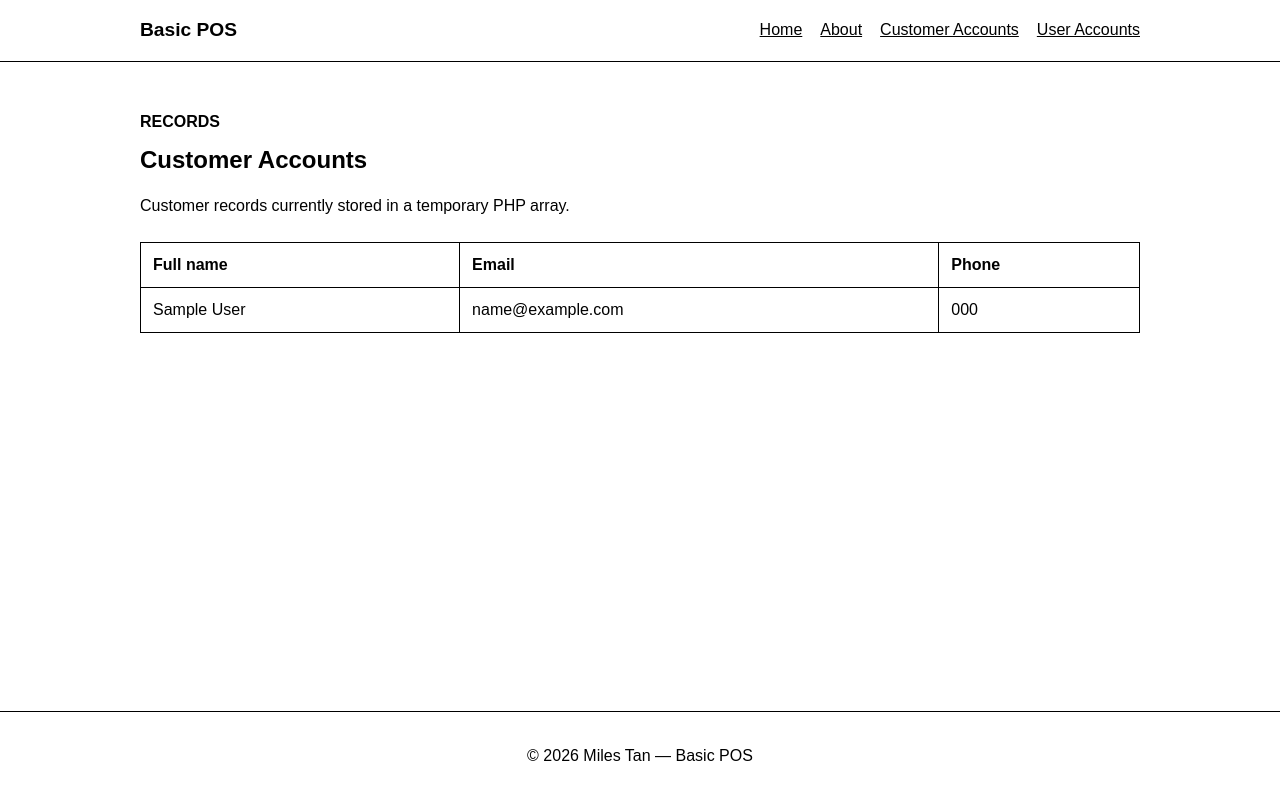
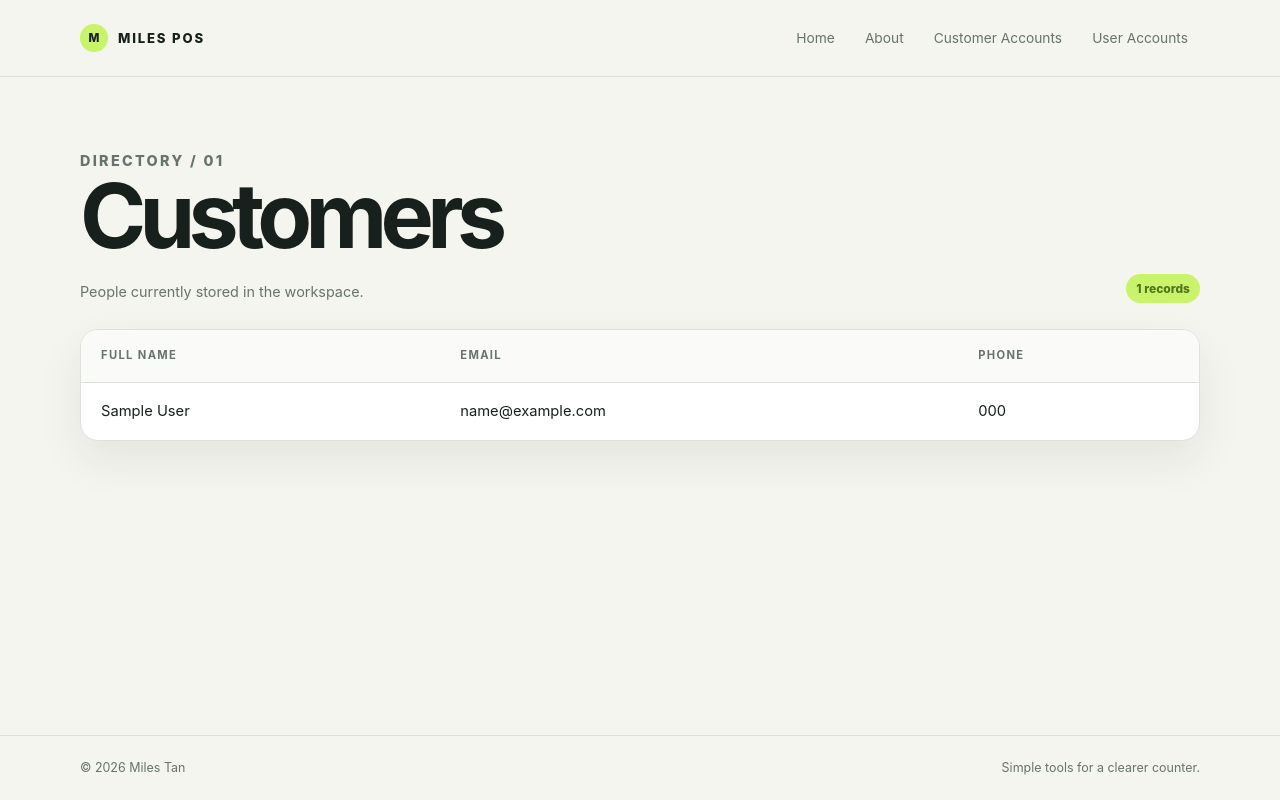
Before and after one commit to milestan96/it0049_Tan, a CodeIgniter 4 app: the page made by app/Views/customers/index.php in a window 1280 px wide. Run offline with PHP 8.4 and a stand-in for CodeIgniter, Linux system fonts and the light colour scheme; the template is opened without the code that fills it: most values are stand-ins (such as "Sample title", 1, 10 or a date in 2020); some libraries are stand-ins or nearby versions.

Commit message:
Refresh POS interface with minimal dashboard design

```diff
--- a/app/Views/customers/index.php
+++ b/app/Views/customers/index.php
@@ -2,11 +2,16 @@
 
 <?= $this->section('content') ?>
 <section>
-    <p class="eyebrow">Records</p>
-    <h1>Customer Accounts</h1>
-    <p class="intro">Customer records currently stored in a temporary PHP array.</p>
+    <div class="section-heading">
+        <div>
+            <p class="eyebrow">Directory / 01</p>
+            <h1>Customers</h1>
+            <p class="intro">People currently stored in the workspace.</p>
+        </div>
+        <span class="count"><?= count($customers) ?> records</span>
+    </div>
 
-    <div class="table-wrapper">
+    <div class="table-card table-wrapper">
         <table>
             <thead>
                 <tr>
--- a/app/Views/layouts/main.php
+++ b/app/Views/layouts/main.php
@@ -7,9 +7,9 @@
     <link rel="stylesheet" href="/css/style.css">
 </head>
 <body>
-    <header>
+    <header class="site-header">
         <nav class="nav" aria-label="Main navigation">
-            <a class="brand" href="/">Basic POS</a>
+            <a class="brand" href="/"><span class="brand-mark">M</span> Miles POS</a>
             <div class="nav-links">
                 <a href="/">Home</a>
                 <a href="/about">About</a>
@@ -23,8 +23,11 @@
         <?= $this->renderSection('content') ?>
     </main>
 
-    <footer>
-        <p>&copy; <?= date('Y') ?> Miles Tan &mdash; Basic POS</p>
+    <footer class="site-footer">
+        <div class="site-footer-inner">
+            <p>&copy; <?= date('Y') ?> Miles Tan</p>
+            <p>Simple tools for a clearer counter.</p>
+        </div>
     </footer>
 </body>
 </html>
--- a/public/css/style.css
+++ b/public/css/style.css
@@ -1,120 +1,69 @@
-* {
-    box-sizing: border-box;
+:root {
+    --ink: #18201d;
+    --muted: #68736d;
+    --paper: #f4f5ef;
+    --card: #ffffff;
+    --line: #dce2da;
+    --accent: #c9f36a;
+    --accent-dark: #54731b;
+    --shadow: 0 18px 45px rgba(24, 32, 29, 0.08);
 }
 
-body {
-    min-height: 100vh;
-    margin: 0;
-    display: flex;
-    flex-direction: column;
-    font-family: Arial, Helvetica, sans-serif;
-    line-height: 1.5;
+* { box-sizing: border-box; }
+body { min-height: 100vh; margin: 0; display: flex; flex-direction: column; color: var(--ink); background: var(--paper); font-family: Inter, ui-sans-serif, system-ui, -apple-system, BlinkMacSystemFont, "Segoe UI", sans-serif; line-height: 1.6; }
+a { color: inherit; }
+.site-header { border-bottom: 1px solid var(--line); background: rgba(244, 245, 239, 0.9); }
+.nav, .container, .site-footer-inner { width: min(1120px, calc(100% - 40px)); margin: 0 auto; }
+.nav { min-height: 76px; display: flex; align-items: center; justify-content: space-between; gap: 24px; }
+.brand { display: inline-flex; align-items: center; gap: 10px; color: var(--ink); font-size: .82rem; font-weight: 800; letter-spacing: .14em; text-decoration: none; text-transform: uppercase; }
+.brand-mark { width: 28px; height: 28px; display: grid; place-items: center; border-radius: 50%; color: var(--ink); background: var(--accent); font-size: .72rem; letter-spacing: 0; }
+.nav-links { display: flex; align-items: center; gap: 6px; }
+.nav-links a { padding: 8px 12px; color: var(--muted); border-radius: 999px; font-size: .86rem; text-decoration: none; }
+.nav-links a:hover, .nav-links a:focus { color: var(--ink); background: var(--card); }
+.container { flex: 1; padding: 72px 0 96px; }
+.hero { display: grid; grid-template-columns: minmax(0, 1.35fr) minmax(250px, .65fr); gap: 72px; align-items: end; }
+.hero-copy { max-width: 650px; }
+.eyebrow { margin: 0 0 16px; color: var(--accent-dark); font-size: .72rem; font-weight: 800; letter-spacing: .16em; text-transform: uppercase; }
+h1 { max-width: 720px; margin: 0 0 20px; font-size: clamp(2.6rem, 7vw, 5.8rem); letter-spacing: -.075em; line-height: .98; }
+h2 { margin: 0; font-size: 1.25rem; letter-spacing: -.03em; }
+.lede { max-width: 510px; margin: 0; color: var(--muted); font-size: 1.08rem; }
+.actions { display: flex; flex-wrap: wrap; gap: 10px; margin-top: 32px; }
+.button { display: inline-flex; align-items: center; gap: 10px; padding: 11px 16px; border: 1px solid var(--ink); border-radius: 999px; color: var(--paper); background: var(--ink); font-size: .86rem; font-weight: 700; text-decoration: none; }
+.button:hover { background: var(--accent-dark); border-color: var(--accent-dark); }
+.button-secondary { color: var(--ink); background: transparent; }
+.hero-note { padding: 22px; border-top: 2px solid var(--ink); }
+.hero-note strong { display: block; margin: 8px 0; font-size: 2.8rem; letter-spacing: -.08em; line-height: 1; }
+.hero-note p { margin: 0; color: var(--muted); font-size: .88rem; }
+.dot { width: 9px; height: 9px; display: inline-block; margin-right: 6px; border-radius: 50%; background: var(--accent-dark); }
+.section-heading { display: flex; align-items: end; justify-content: space-between; gap: 20px; margin-bottom: 26px; }
+.section-heading p { margin: 0; color: var(--muted); font-size: .9rem; }
+.panel { max-width: 820px; }
+.panel p { color: var(--muted); }
+.info-grid { display: grid; grid-template-columns: repeat(2, 1fr); gap: 14px; margin-top: 34px; }
+.info-card { padding: 22px; border: 1px solid var(--line); border-radius: 16px; background: var(--card); }
+.info-card h2 { margin-bottom: 8px; }
+.info-card p { margin: 0; font-size: .9rem; }
+.table-card { overflow: hidden; border: 1px solid var(--line); border-radius: 18px; background: var(--card); box-shadow: var(--shadow); }
+.table-wrapper { overflow-x: auto; }
+table { width: 100%; border-collapse: collapse; }
+th, td { padding: 17px 20px; border-bottom: 1px solid var(--line); text-align: left; white-space: nowrap; }
+th { color: var(--muted); background: #fafbf8; font-size: .7rem; letter-spacing: .12em; text-transform: uppercase; }
+td { font-size: .92rem; }
+tbody tr:last-child td { border-bottom: 0; }
+tbody tr:hover { background: #fbfcf8; }
+.role { display: inline-block; padding: 4px 10px; border-radius: 999px; color: var(--accent-dark); background: #edf8d4; font-size: .76rem; font-weight: 700; }
+.count { padding: 5px 10px; border-radius: 999px; color: var(--accent-dark); background: var(--accent); font-size: .75rem; font-weight: 800; }
+.site-footer { border-top: 1px solid var(--line); color: var(--muted); font-size: .78rem; }
+.site-footer-inner { display: flex; justify-content: space-between; gap: 20px; padding: 22px 0; }
+.site-footer p { margin: 0; }
+@media (max-width: 700px) {
+    .nav, .container, .site-footer-inner { width: min(100% - 28px, 1120px); }
+    .nav { align-items: flex-start; flex-direction: column; padding: 18px 0; }
+    .nav-links { width: 100%; overflow-x: auto; justify-content: space-between; }
+    .nav-links a { padding: 7px 8px; font-size: .78rem; }
+    .container { padding: 48px 0 72px; }
+    .hero { grid-template-columns: 1fr; gap: 42px; }
+    h1 { font-size: clamp(2.8rem, 16vw, 4.5rem); }
+    .info-grid { grid-template-columns: 1fr; }
+    .site-footer-inner { align-items: flex-start; flex-direction: column; }
 }
-
-header {
-    border-bottom: 1px solid;
-}
-
-.nav {
-    width: min(1000px, calc(100% - 32px));
-    margin: 0 auto;
-    padding: 16px 0;
-    display: flex;
-    align-items: center;
-    justify-content: space-between;
-    gap: 24px;
-}
-
-.nav a {
-    color: inherit;
-}
-
-.brand {
-    font-size: 1.2rem;
-    font-weight: bold;
-    text-decoration: none;
-}
-
-.nav-links {
-    display: flex;
-    flex-wrap: wrap;
-    gap: 18px;
-}
-
-.container {
-    width: min(1000px, calc(100% - 32px));
-    margin: 0 auto;
-    padding: 48px 0;
-    flex: 1;
-}
-
-.hero,
-.panel {
-    max-width: 760px;
-}
-
-h1 {
-    margin: 0 0 16px;
-}
-
-.eyebrow {
-    margin: 0 0 8px;
-    font-weight: bold;
-    text-transform: uppercase;
-}
-
-.intro {
-    margin-bottom: 24px;
-}
-
-.actions {
-    display: flex;
-    gap: 12px;
-    margin-top: 24px;
-}
-
-.button {
-    padding: 8px 12px;
-    border: 1px solid;
-    color: inherit;
-    text-decoration: none;
-}
-
-.table-wrapper {
-    overflow-x: auto;
-}
-
-table {
-    width: 100%;
-    border-collapse: collapse;
-    border: 1px solid;
-}
-
-th,
-td {
-    padding: 10px 12px;
-    border: 1px solid;
-    text-align: left;
-}
-
-.role {
-    font-size: inherit;
-}
-
-footer {
-    padding: 16px;
-    border-top: 1px solid;
-    text-align: center;
-}
-
-@media (max-width: 700px) {
-    .nav {
-        align-items: flex-start;
-        flex-direction: column;
-    }
-
-    .nav-links {
-        gap: 12px;
-    }
-
-}
```
Also changed, not shown: app/Views/pages/about.php (+13 -5 lines), app/Views/pages/home.php (+13 -6 lines), app/Views/users/index.php (+9 -4 lines).
